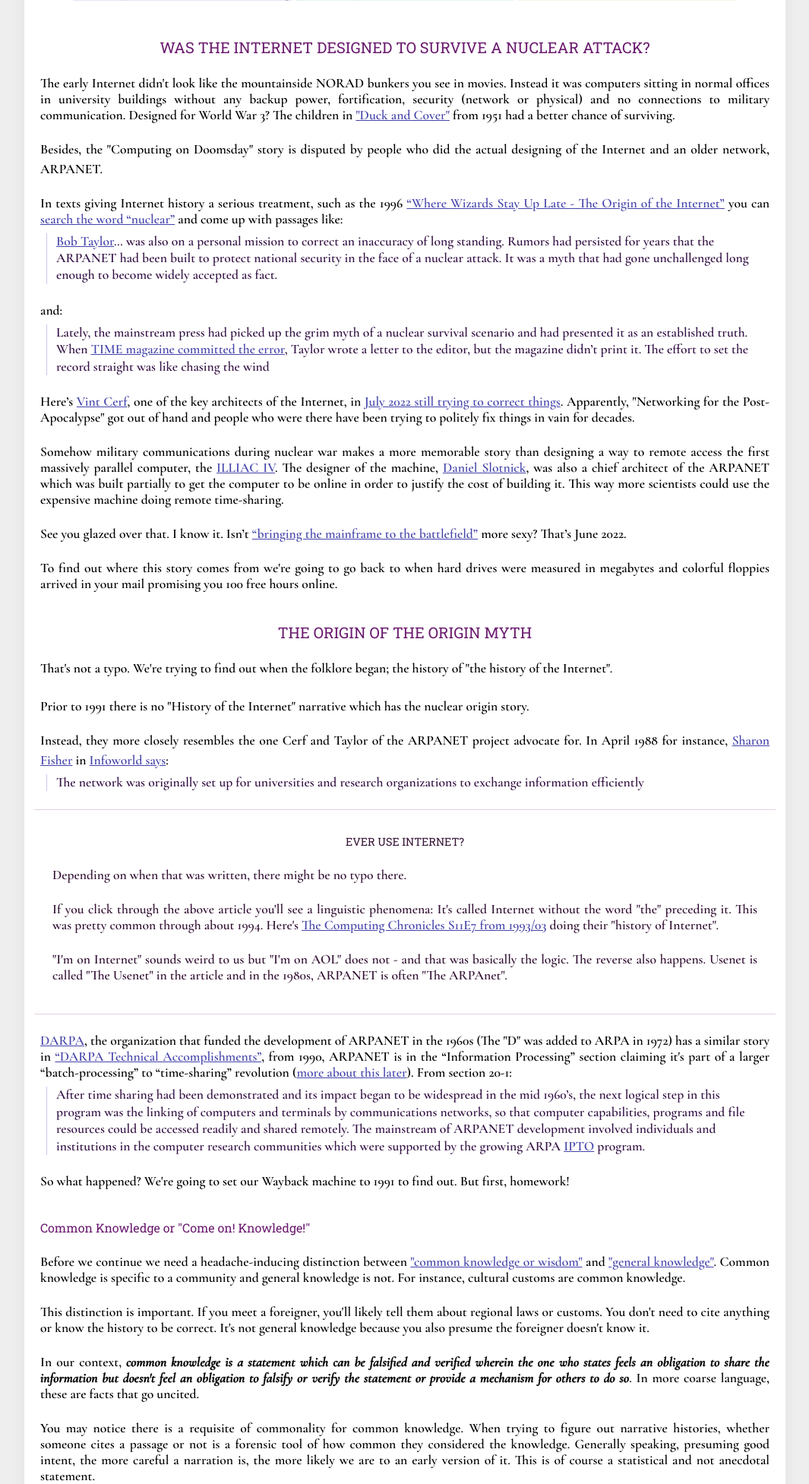
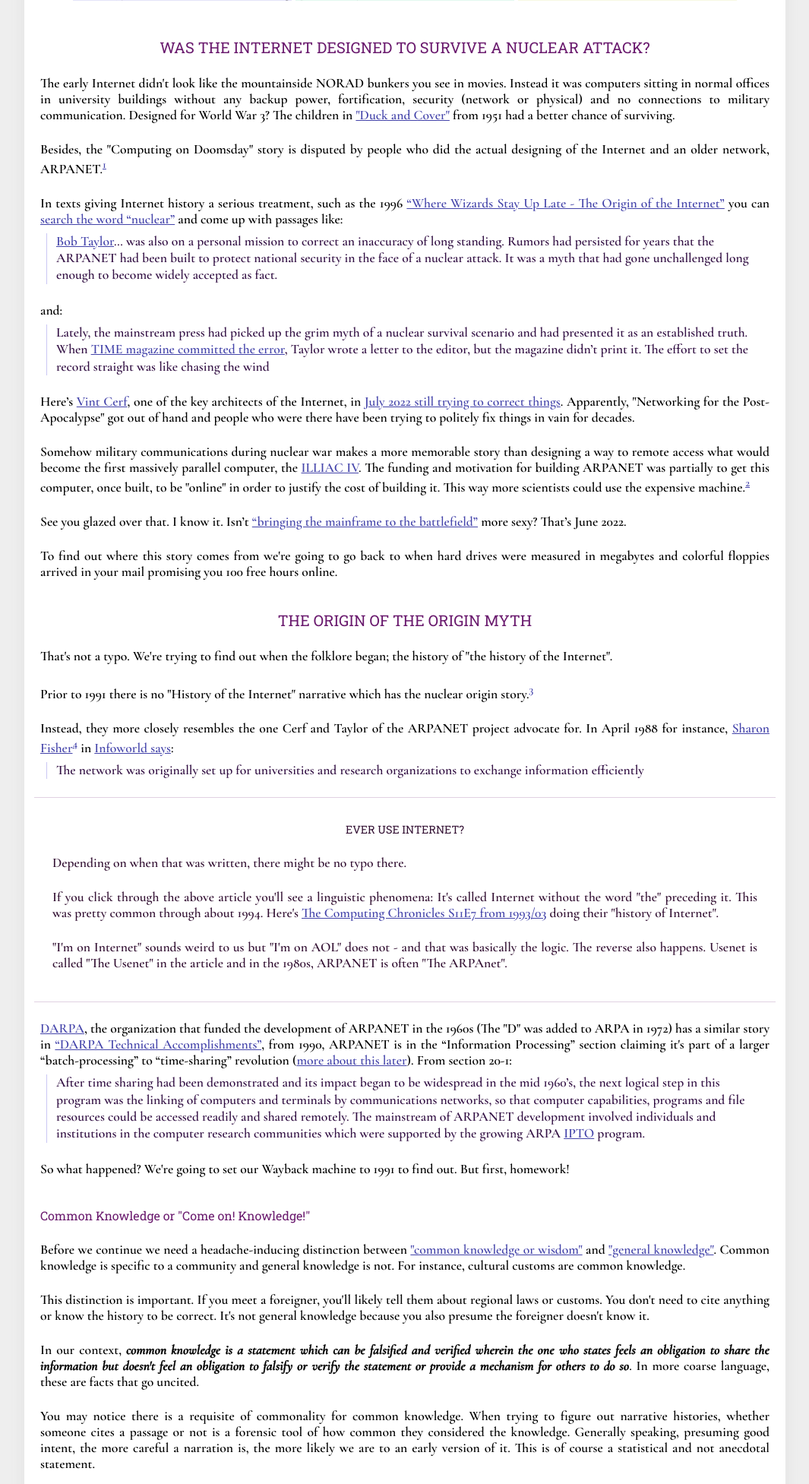
Before and after one commit to kristopolous/sf, a PHP site: page /internet-history in a window 1280 px wide. Shown: the part 766-2719 px from the top of the page at 76% size, without its empty margins (107-1172 px from the left). Run offline with PHP 8.4, Linux system fonts and the light colour scheme.

Commit message:
general updates

```diff
--- a/internet-history.php
+++ b/internet-history.php
@@ -4,6 +4,7 @@
    $op = "P<sub>o</sub>";
    $th = 1;
 
+   $footMap = [];
    $ixmap=[];
 function counter($what) {
   global $ixmap;
@@ -30,10 +31,15 @@
   echo 'alt="'.$text.'" title="'.$text.'"';
 }
 function foot($name, $text = '') {
-  global $foot;
-  $foot ++;
-  if(count($text) == 0){
-    $text = $foot;
+  global $foot, $footMap;
+  if(array_key_exists($name, $footMap)) {
+    $text = $footMap[$name];
+  } else {
+    $foot ++;
+    if(strlen($text) == 0){
+      $text = $foot;
+    }
+    $footMap[$name] = $foot;
   }
   echo "<sup><a href=#$name>$text</a></sup>";
 }
@@ -114,7 +120,7 @@
 <p>Lately, the mainstream press had picked up the grim myth of a nuclear survival scenario and had presented it as an established truth. When <a href="http://content.time.com/time/magazine/0,9263,7601940725,00.html">TIME magazine committed the error</a>, Taylor wrote a letter to the editor, but the magazine didn’t print it. The effort to set the record straight was like chasing the wind</p>
 </blockquote>
 <p>Here’s <a href="https://en.wikipedia.org/wiki/Vint_Cerf">Vint Cerf</a>, one of the key architects of the Internet, in <a href="https://youtu.be/lWyv4wU-WNA?t=4441">July 2022 still trying to correct things</a>. Apparently, "Networking for the Post-Apocalypse" got out of hand and people who were there have been trying to politely fix things in vain for decades.</p>
-<p>Somehow military communications during nuclear war makes a more memorable story than designing a way to remote access the first massively parallel computer, the <a href="https://en.wikipedia.org/wiki/ILLIAC_IV">ILLIAC IV</a>. The designer of the machine, <a href="https://en.wikipedia.org/wiki/Daniel_Slotnick">Daniel Slotnick</a>, was also a chief architect of the ARPANET which was built partially to get the computer to be online in order to justify the cost of building it. This way more scientists could use the expensive machine doing remote time-sharing.</p>
+<p>Somehow military communications during nuclear war makes a more memorable story than designing a way to remote access what would become the first massively parallel computer, the <a href="https://en.wikipedia.org/wiki/ILLIAC_IV">ILLIAC IV</a>. The funding and motivation for building ARPANET was partially to get this computer, once built, to be "online" in order to justify the cost of building it. This way more scientists could use the expensive machine.<?= foot("cerf"); ?></p>
 <p>See you glazed over that. I know it. Isn’t <a href="https://jacobin.com/2022/06/internet-privatization-profit-centralization-democracy">“bringing the mainframe to the battlefield”</a> more sexy? That’s June 2022.</p>
 <p>To find out where this story comes from we're going to go back to when hard drives were measured in megabytes and colorful floppies arrived in your mail promising you 100 free hours online.</p>
 <section>
@@ -295,7 +301,7 @@
 </ul>
 <div class="onlyprint">
 <h4>Table headers</h4>
-<ol>
+<ol style="line-height:1rem">
 <li>1988/04: <a href="https://books.google.com/books?id=pj0EAAAAMBAJ&amp;pg=PA57&amp;hl=en&amp;sa=X&amp;ved=2ahUKEwiGz_ml97H6AhXtMEQIHV5EC2oQ6AF6BAgEEAI#v=onepage&amp;q&amp;f=false">Infoworld</a></li>
 <li>1990/01: <a href="https://archive.org/details/matrixcomputernet00quar/page/142/mode/2up">Matrix</a></li>
 <li>1990/02: <a href="https://www.researchgate.net/publication/235051902_DARPA_Technical_Accomplishments_An_Historical_Review_of_Selected_DARPA_Projects_Volume_1">DARPA</a></li>
@@ -306,17 +312,17 @@
 <li>1992/10: <a href="https://archive.org/details/dnsbindinnutshel00albi/page/n29/mode/2up">DNS/BIND</a></li>
 <li>1993/02: <a href="https://groups.google.com/g/alt.politics.datahighway/c/FNqaxfFk2hU/m/2E8hxTU823UJ">Sterling</a></li>
 <li>1993/<a href="https://archive.org/details/sim_special-libraries_fall-1993_84_4/page/n13/mode/2up">09</a>: <a href="https://archive.org/details/internetnavigato00paul/page/14/mode/2up">Gilster</a></li>
-<li>1993/<a href="https://greensboro.com/internet-s-growli-is-catching-lie-eye-of-businesses-for/article_23e4343f-2d3f-53e1-88ee-a0a2943cf95f.html">11</a>: <a href="https://archive.org/details/internetfordummi03levi/page/11/mode/1up">The Internet For Dumm&hellip;</a></li>
+<li>1993/<a href="https://greensboro.com/internet-s-growli-is-catching-lie-eye-of-businesses-for/article_23e4343f-2d3f-53e1-88ee-a0a2943cf95f.html">11</a>: <a href="https://archive.org/details/internetfordummi03levi/page/11/mode/1up">The Internet For Dummies</a></li>
 <li>1994/<a href="https://archive.org/details/login_mar94/page/n43/mode/2up">02</a>: <a href="https://archive.org/details/internetconnecti0000quar/page/20/mode/2up">Quarterman</a></li>
 <li>1994/03: <a href="https://www.google.com/books/edition/INSCOM_Journal/wqkrAAAAYAAJ?hl=en&amp;gbpv=1&amp;pg=RA3-PA10&amp;printsec=frontcover">INSCOM</a></li>
-<li>1994/<a href="https://archive.org/details/ConneXions.08.07/page/26/mode/2up">07</a>: <a href="https://archive.org/details/internetguidefor00dani/page/8/mode/2up">The Internet Guide for&hellip;</a></li>
+<li>1994/<a href="https://archive.org/details/ConneXions.08.07/page/26/mode/2up">07</a>: <a href="https://archive.org/details/internetguidefor00dani/page/8/mode/2up">The Internet Guide for New Users</a></li>
 <li>1994/07: <a href="https://content.time.com/time/subscriber/article/0,33009,981132,00.html">Time</a></li>
 <li>1994/08: <a href="https://books.google.com/books?id=URcEAAAAMBAJ&amp;lpg=PA61&amp;pg=PA61#v=onepage&amp;q&amp;f=false">Network World</a></li>
 <li>1994/08: <a href="https://www.latimes.com/archives/la-xpm-1994-08-11-me-26027-story.html">LA Times</a></li>
-<li>1995/??: <a href="https://archive.org/details/teachyourselfint00rand/page/34/mode/2up">Teach yourself the Inter&hellip;</a></li>
+<li>1995/??: <a href="https://archive.org/details/teachyourselfint00rand/page/34/mode/2up">Teach yourself the Internet in a Week</a></li>
 <li>1995/<a href="https://www.imdb.com/title/tt7076054/">08</a>: <a href="https://archive.org/details/TheInternetShow1995IzqMrhG50q0/The+Internet+Show+(1995)-IzqMrhG50q0.mp4">The Internet Show</a></li>
 <li>1995/09: <a href="https://www.google.com/books/edition/Global_Communications/m4keIKypadcC?hl=en&amp;gbpv=1&amp;pg=PA102&amp;printsec=frontcover">Global Communications</a></li>
-<li>2022/10: <a href="#narrative">Siliconfolklore</a></li>
+<li>2022/10: <a href="#narrative">Siliconfolklore.com</a></li>
 </ol>
 </div>
 <center>
@@ -631,10 +637,16 @@
   <li><a href="https://www.rand.org/pubs/research_memoranda/RM3103.html">It was designed to be redundant, but not to scale</a>.</li>
   <li>(same reference) It was meant to be used for command and control loads and not intended to be expanded beyond military communication and use.</li>
   <li><a href="https://dl.acm.org/doi/abs/10.1145/800001.811669">ARPANET had routing based on Donald Davies work</a>, not Paul Baran's and was unrelated to the RAND project or system.</li>
+<!--
   <li><a href="https://archive.org/details/DTIC_AD0705149">The principal engineer doing that work on ARPANET was Leonard Kleinrock</a>.</li>
+-->
   <li><a href="https://archive.org/details/DraftReportForDataCommunicationFacilities/page/n1/mode/2up">The 1967 ARPA Network proposal by BBN says it's for research, sharing, and cost cutting</a>.</li>
   <li>(same reference) It was to run on normal phone lines and be focused on connecting nodes, presumed the network would be cared for, and did not offer extreme redundancy.</li>
 </ul>
+<p>
+Additionally, Cerf claims in a personal email, currently unverified:</p>
+<blockquote><p>Kleinrock did queueing theoretic analysis of capacity, delay, throughput of store-and-forward networks. The routing protocols of ARPANET were developed at Bolt, Beranek and Newman. Bob Kahn, John McQuillan and William Crowther and maybe David Walden (?) were principal architects of the routing system of the ARPANET.
+</p></blockquote>
 <p>
 The first article about ARPANET I could find was before it was called ARPANET. In September of 1968, <a href="https://archive.org/details/bitsavers_Electronic9680916_134517369/page/62/mode/2up">Electronics Magazine</a>:
 <blockquote>
@@ -649,8 +661,7 @@
   <p><em>(Distributed Denial of Service Attacks):</em> Roberts notes that sites with smaller computers could start “ganging up” on those with larger processors. This could mean that a lot of work could be thrust upon, say, the Univac 1108’s in the network.</p>
   <p><em>(Societal Implications of the Network):</em> &hellip;geographical separation and user isolation may limit the network’s utility. Mills believes the problem may grow as the user population increases. “There should have been a definition of the relationship between a man and his program, as a unit, and the distant central machine or other data processing gear with which they are working.” In other words, Mills believes ARPA put the cart before the horse by going ahead on interconnecting computers before determining what the benefits of such a network would be.</p>
 </blockquote>
-<p>Well said, well said.</p>
-
+<p>I think this is prescient but I might be reading too much into this. Vint Cerf thinks it was impossible to predict things.<?= foot("cerf"); ?></p>
 </section>
 <section>
 <h3><a name="common"></a>How common are the narratives</h3>
@@ -785,6 +796,7 @@
 <hr>
 <h3>Notes</h3>
 <h4>Timeline & Thanks</h4>
+<p>I'd like to thank the following for helping put this together: Barry Gerber, Cricket Liu, John Levine, John Quarterman, Matt Campbell, Paul Albitz, Paul Gilster, Sharon Fisher and Vint Cerf.</p>
 <ol>
   <li>2022/09/18: Document started.</li>
   <li>2022/09/26: David Farber, Paul Gilster and John Quarterman were emailed and requested for comment.</li>
@@ -806,6 +818,7 @@
 <h4>Footnotes</h4>
 <ol>
   <li><p><a name="jcr"></a>But not, perhaps, by ARPA IPTO (basically the CEO), JCR Licklider as John Quarterman points out in an email, linking to an excerpt from a 2017 book by <a href="https://en.wikipedia.org/wiki/Sharon_Weinberger">Sharon Weinberger</a>, <a href="https://aeon.co/essays/how-nuclear-fears-helped-inspire-creation-of-the-internet">"The Imagineers of War"</a> (not yet available in digital libraries, excerpt from Aeon.co included) where she quotes Licklider, "Who can direct a battle when he’s got to write a program in the middle of that battle?"</p></li>
+  <li><p><a name="cerf"></a>Thanks to Vint Cerf for helping me on these sections.</p></li>
   <li><p><a name="prior"></a>This includes histories of the ARPANET "DARPANET" and “ARPA Network”. <a href="mailto:info@siliconfolklore.com?subject=Before+1991">Please reach out if you know of any</a> and I'll be happy to update.</p></li>
   <li><p><a name="sharon"></a>I had a brief chat with Sharon on Oct 3, 2022 over Facebook. She also wrote a 1993 text, <a href="https://archive.org/details/ridinginternethi00fish/page/12/mode/2up">"Riding the Internet Highway"</a> which contained a similar origin narrative. In our conversation she recommended a <a href="https://vintageapple.org/byte/pdf/199107_Byte_Magazine_Vol_16-07_DOS_5.0.pdf">July 1991 Byte</a> (PDF) article she wrote. It starts on PDF page 209 and cites Quarterman's Matrix as she does in the InfoWorld article work for his 1986 work, <a href="https://dl.acm.org/doi/abs/10.1145/6617.6618">"Notable Computer Networks"</a>.</p>
   <li><p><a name="first"></a>Calling something "first" is so risky. Let me clarify. First as far as ProQuest, archive.org and Google books is concerned. Have an earlier one? <a href="mailto:info@siliconfolklore.com?subject=Earlier+Reference">Please send it over</a>.</p></li>
@@ -855,6 +868,8 @@
 <p>As far as I can tell, a backhoe started to be associated with this 1AM disconnect around 1988 and later was commonly claimed to be accidental. I was unable to find any criminal investigation, admittance of guilt, or direct evidence as to how the conduit was cut. Being an obscure event, a trip to archival rooms in New York libraries would probably be required to find out more information. Alternatively, it's possible that AT&T, which restored the line, could have a report somewhere.</p>
 <p>I will happily annotate the section as false if more instances of backhoes or related narratives comes forward as removing it could lead to Mandela effects and further folklore.</p>
 
+</section>
+<section>
 <h4><a name="survey-method"></a>Survey Methodology</h4>
 
 <p>Search queries were performed on archive.org text search, Google books, Google groups and ProQuest Central with the access covered by the LA public library card between September 18 2022 and October 6 2022.</p>
```
